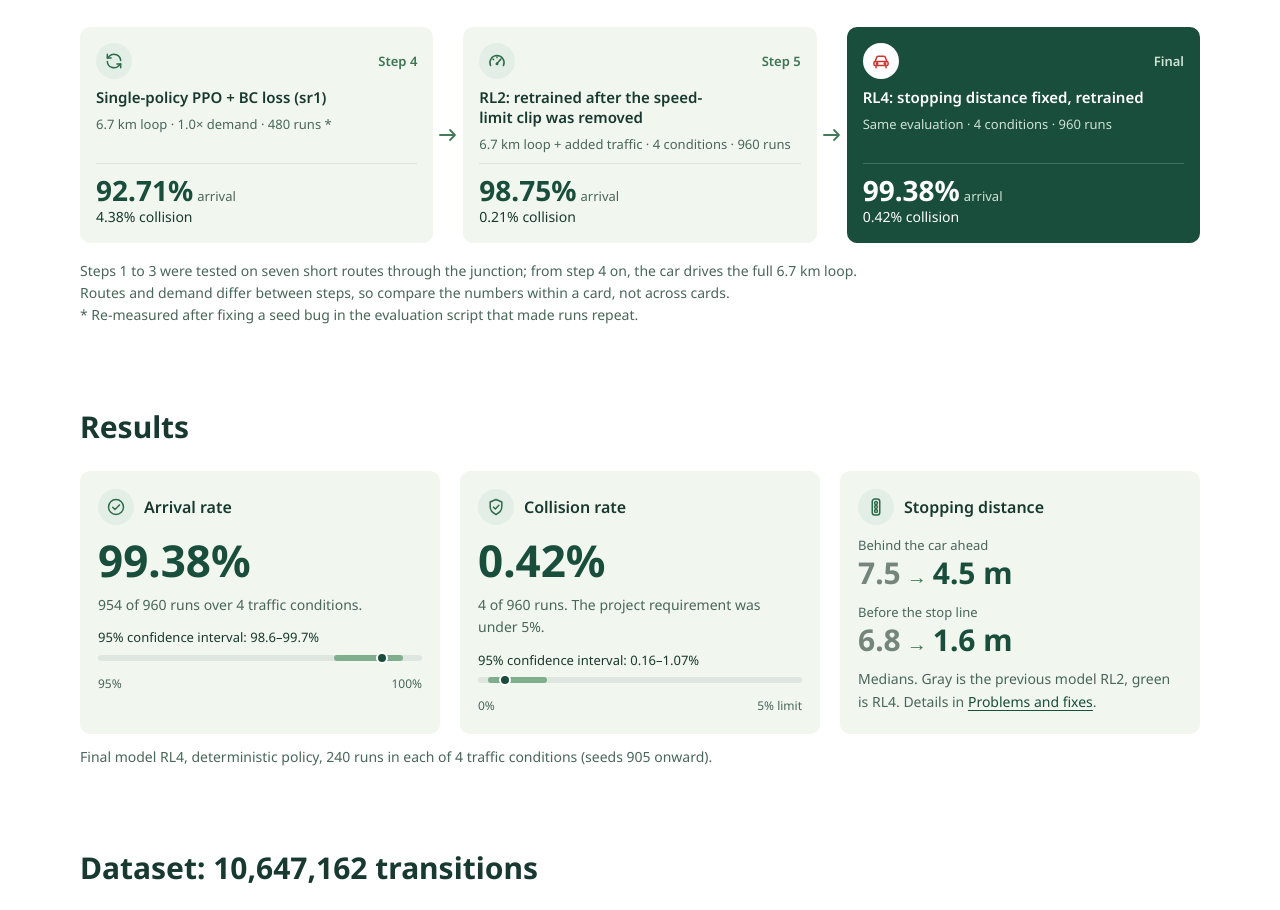
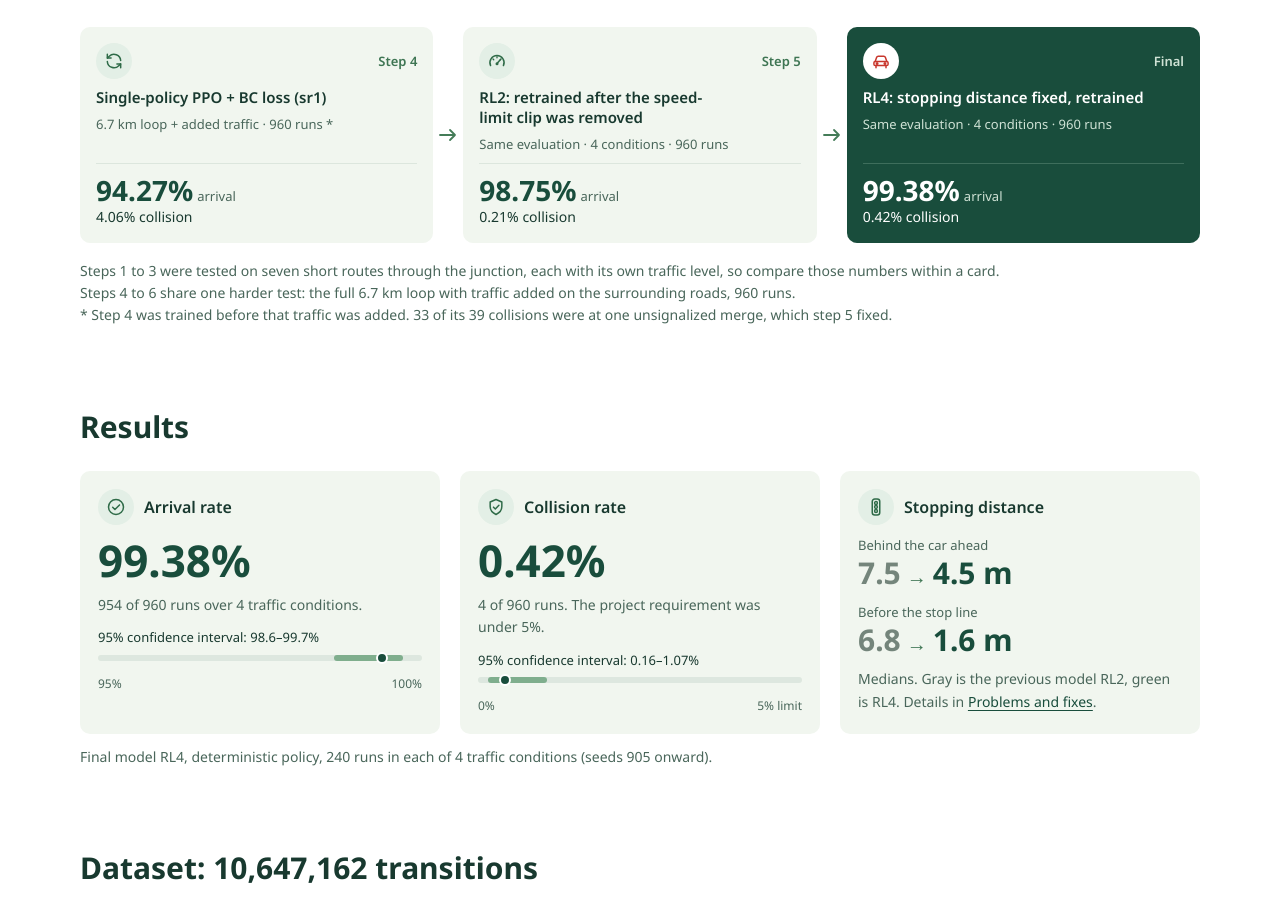
Before and after one commit to jimin326/HexaCross, a plain HTML site: page docs/index.html in a window 1280 px wide. Shown: the part 5347-6257 px from the top of the page. Drawn offline with Linux system fonts and the light colour scheme.

Commit message:
page: show sr1 on the same 960-run evaluation as RL2 and RL4 (94.27%, 4.06%) and explain the drop

```diff
--- a/docs/index.html
+++ b/docs/index.html
@@ -787,18 +787,18 @@
         <div class="top">
           <div class="hd"><span class="badge md t-green"><svg class="ico"><use href="#i-repeat"/></svg></span>Step 4</div>
           <h3><span class="nw">Single-policy</span> PPO + BC loss (sr1)</h3>
-          <span class="cond">6.7&nbsp;km loop · 1.0× demand · 480 runs *</span>
+          <span class="cond">6.7&nbsp;km loop + added traffic · 960 runs *</span>
         </div>
         <div class="res">
-          <span class="arr-n">92.71%</span><small>arrival</small>
-          <div class="col">4.38% collision</div>
+          <span class="arr-n">94.27%</span><small>arrival</small>
+          <div class="col">4.06% collision</div>
         </div>
       </li>
       <li class="stage">
         <div class="top">
           <div class="hd"><span class="badge md t-green"><svg class="ico"><use href="#i-gauge"/></svg></span>Step 5</div>
           <h3>RL2: retrained after the speed-limit clip was removed</h3>
-          <span class="cond">6.7&nbsp;km loop + added traffic · 4 conditions · 960 runs</span>
+          <span class="cond">Same evaluation · 4 conditions · 960 runs</span>
         </div>
         <div class="res">
           <span class="arr-n">98.75%</span><small>arrival</small>
@@ -817,7 +817,7 @@
         </div>
       </li>
     </ol>
-    <p class="caption"><span class="s">Steps 1 to 3 were tested on seven short routes through the junction; from step 4 on, the car drives the full 6.7&nbsp;km loop.</span> <span class="s">Routes and demand differ between steps, so compare the numbers within a card, not across cards.</span> <span class="s">* Re-measured after fixing a seed bug in the evaluation script that made runs repeat.</span></p>
+    <p class="caption"><span class="s">Steps 1 to 3 were tested on seven short routes through the junction, each with its own traffic level, so compare those numbers within a card.</span> <span class="s">Steps 4 to 6 share one harder test: the full 6.7&nbsp;km loop with traffic added on the surrounding roads, 960&nbsp;runs.</span> <span class="s">* Step 4 was trained before that traffic was added. 33 of its 39 collisions were at one unsignalized merge, which step 5 fixed.</span></p>
   </section>
 
   <section id="results">
```
